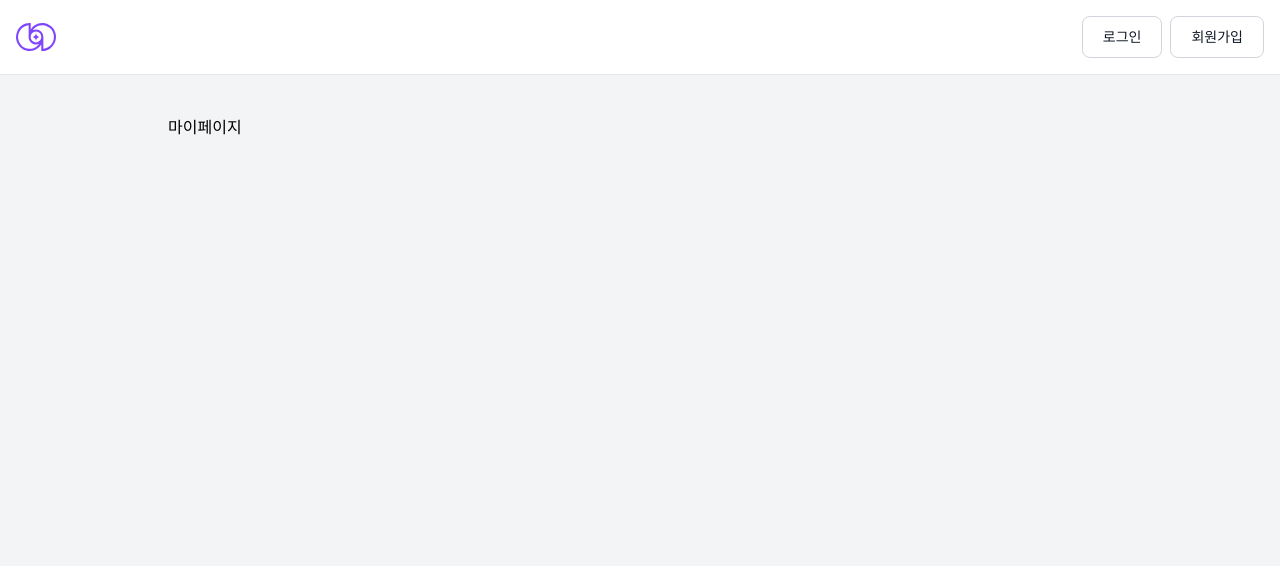
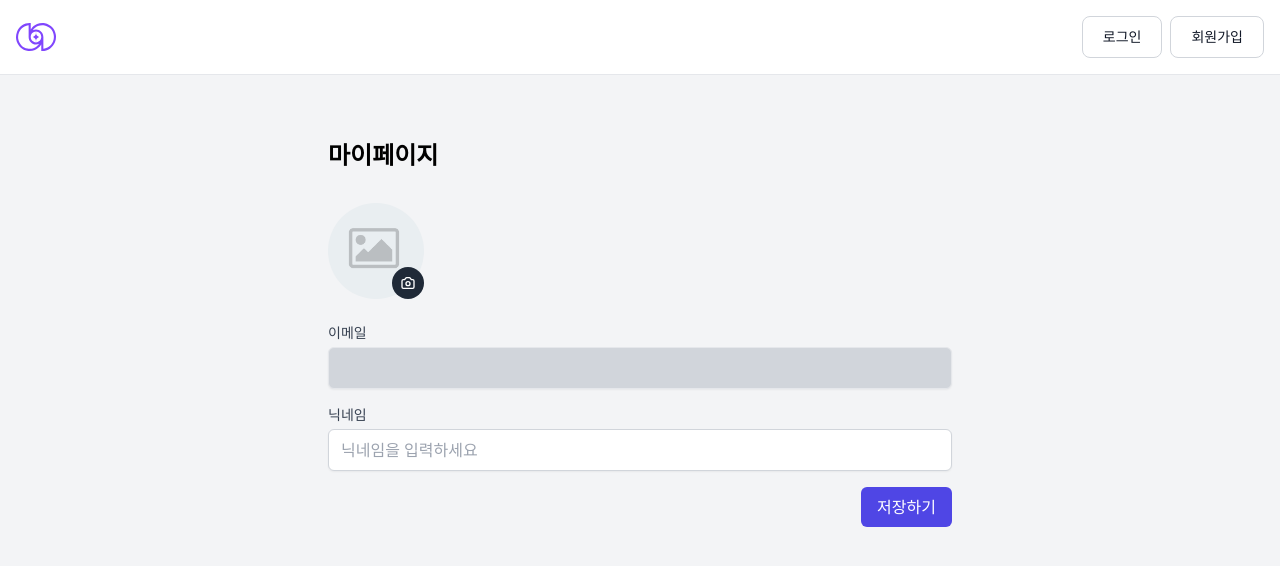
Before and after one commit to DevelopSoo/react-final-project, a React (Vite) app: page /mypage in a window 1280 px wide. Shown: the top 566 px of the page. Built offline with nearby package versions, Linux system fonts and the light colour scheme; no server answers.

Commit message:
2/3 - 마이페이지 UI

```diff
--- a/src/pages/MyPage.tsx
+++ b/src/pages/MyPage.tsx
@@ -1,3 +1,96 @@
+import { useState } from "react"
+import useAuthStore from "../stores/useAuthStore";
+
 export default function MyPage() {
-	return (<>마이페이지</>)
+	const { user } = useAuthStore();
+	const [previewImage, setPreviewImage] = useState<string | null>(null);
+
+	const handleFileChange = (e: React.ChangeEvent<HTMLInputElement>) => {
+		const file = e.target.files?.[0];
+
+		if (file) {
+			const reader = new FileReader();
+			reader.onload = (e) => {
+				setPreviewImage(e.target?.result as string);
+			}
+			reader.readAsDataURL(file);
+		}
+	}
+
+	return (
+		<div className="max-w-2xl mx-auto p-6">
+			<h1 className="text-2xl font-bold mb-8">마이페이지</h1>
+
+			<div className="space-y-6">
+				{/* 프로필 이미지 섹션 */}
+				<div className="flex items-center space-x-4">
+					<div className="relative">
+						<img
+							src={previewImage || "/default-profile.jpg"}
+							alt="프로필 이미지"
+							className="w-24 h-24 rounded-full object-cover"
+						/>
+						<input
+							type="file"
+							id="profileImage"
+							accept="image/*"
+							className="hidden"
+							onChange={handleFileChange}
+						/>
+						<label
+							htmlFor="profileImage"
+							className="absolute bottom-0 right-0 bg-gray-800 text-white p-2 rounded-full hover:bg-gray-700 cursor-pointer"
+						>
+							<svg xmlns="http://www.w3.org/2000/svg" className="h-4 w-4" fill="none" viewBox="0 0 24 24" stroke="currentColor">
+								<path strokeLinecap="round" strokeLinejoin="round" strokeWidth={2} d="M3 9a2 2 0 012-2h.93a2 2 0 001.664-.89l.812-1.22A2 2 0 0110.07 4h3.86a2 2 0 011.664.89l.812 1.22A2 2 0 0018.07 7H19a2 2 0 012 2v9a2 2 0 01-2 2H5a2 2 0 01-2-2V9z" />
+								<path strokeLinecap="round" strokeLinejoin="round" strokeWidth={2} d="M15 13a3 3 0 11-6 0 3 3 0 016 0z" />
+							</svg>
+						</label>
+					</div>
+				</div>
+
+				{/* 사용자 정보 폼 */}
+				<form className="space-y-4">
+					<div>
+						<label htmlFor="email" className="block text-sm font-medium text-gray-700">
+							이메일
+						</label>
+						<input
+							type="email"
+							id="email"
+							value={user?.email}
+							disabled
+							className="mt-1 block w-full px-3 py-2 border rounded-md shadow-sm bg-gray-300 text-gray-500 cursor-not-allowed"
+						/>
+					</div>
+
+					<div>
+						<label htmlFor="nickname" className="block text-sm font-medium text-gray-700">
+							닉네임
+						</label>
+						<input
+							type="text"
+							id="nickname"
+							value={user?.nickname}
+							// onChange={handleChange}
+							placeholder="닉네임을 입력하세요"
+							className="mt-1 block w-full px-3 py-2 border border-gray-300 rounded-md shadow-sm focus:ring-indigo-500 focus:border-indigo-500"
+						/>
+					</div>
+
+					<div className="flex justify-end">
+						<button
+							type="submit"
+							// disabled={isUploading}
+							className={`px-4 py-2 bg-indigo-600 text-white rounded-md hover:bg-indigo-700 focus:outline-none focus:ring-2 focus:ring-offset-2 focus:ring-indigo-500
+								`}
+						>
+							{/* {isUploading ? "업로드 중..." : "저장하기"} */}
+							저장하기
+						</button>
+					</div>
+				</form>
+			</div>
+		</div>
+	)
 }
```
Also changed, not shown: public/default-profile.jpg (added).
